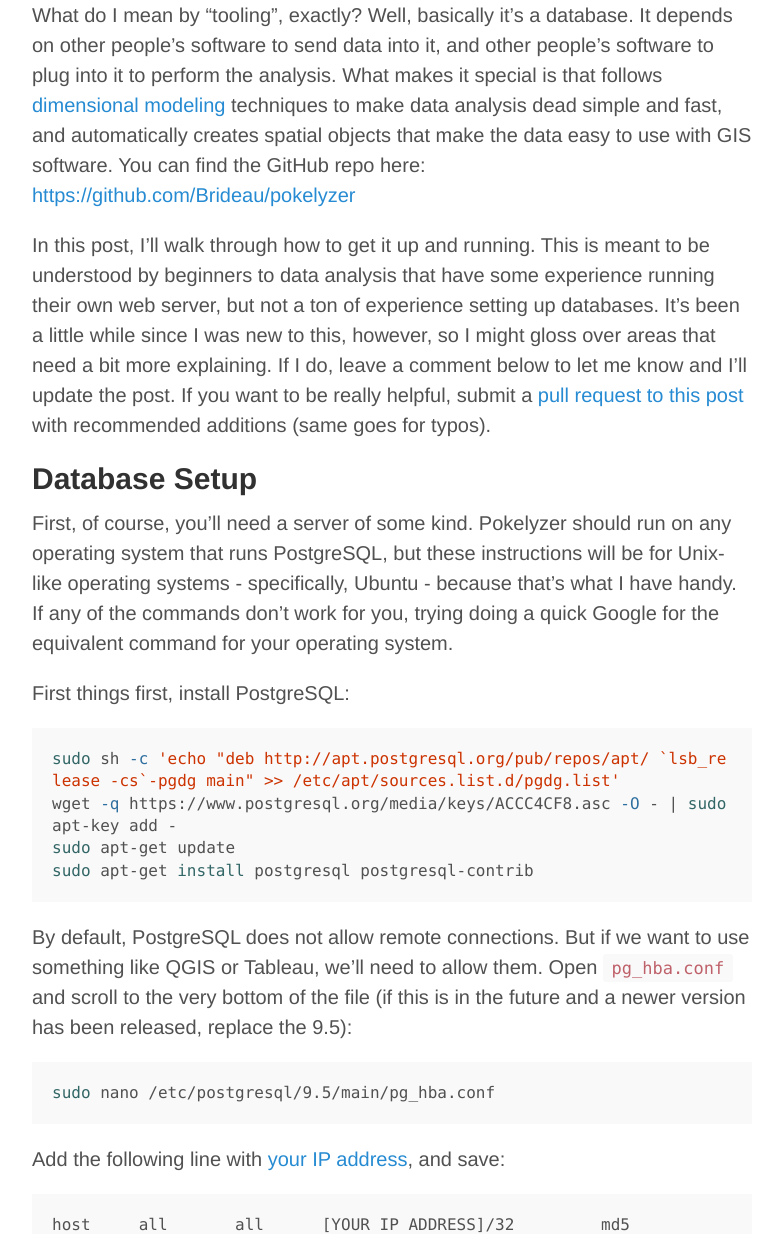
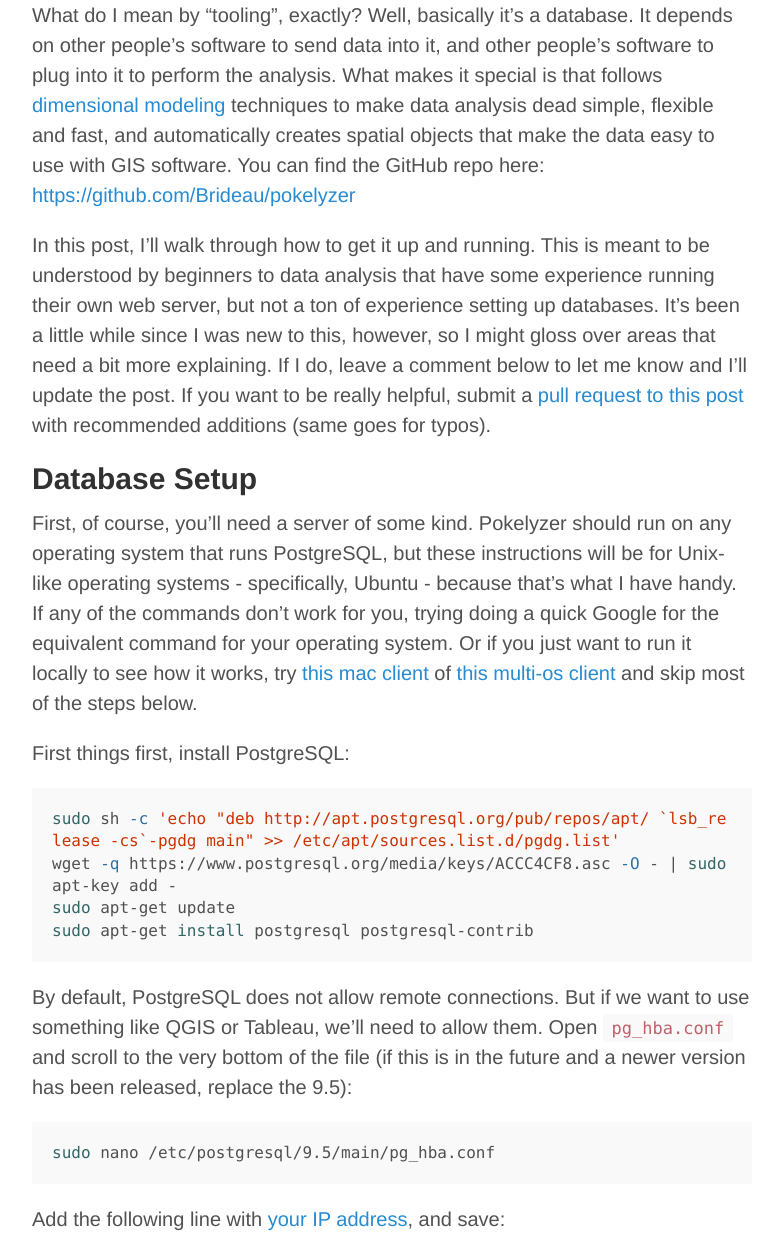
Before and after one commit to Brideau/whackdata, a Jekyll site: the page built from _posts/2016-07-26-instructions-analyzing-pokemon-go-data.md, in a window 1280 px wide and 1400 px high, scrolled down 1125 px. Shown: the part 166-1400 px from the top of the window, without its empty margins (248-1030 px from the left). Built offline with Jekyll 4.4.1, drawn with Linux system fonts in a browser that asks for light colours; Markdown is read by kramdown in place of the engine named in the settings; comment, search, counter and statistics services are not loaded.

Commit message:
Added local installation instructions

```diff
--- a/_posts/2016-07-26-instructions-analyzing-pokemon-go-data.md
+++ b/_posts/2016-07-26-instructions-analyzing-pokemon-go-data.md
@@ -16,13 +16,13 @@
 
 ![QGIS Screenshot](http://i.imgur.com/WxzV0pb.png)
 
-What do I mean by "tooling", exactly? Well, basically it's a database. It depends on other people's software to send data into it, and other people's software to plug into it to perform the analysis. What makes it special is that follows [dimensional modeling](https://en.wikipedia.org/wiki/Dimensional_modeling) techniques to make data analysis dead simple and fast, and automatically creates spatial objects that make the data easy to use with GIS software. You can find the GitHub repo here: [https://github.com/Brideau/pokelyzer](https://github.com/Brideau/pokelyzer)
+What do I mean by "tooling", exactly? Well, basically it's a database. It depends on other people's software to send data into it, and other people's software to plug into it to perform the analysis. What makes it special is that follows [dimensional modeling](https://en.wikipedia.org/wiki/Dimensional_modeling) techniques to make data analysis dead simple, flexible and fast, and automatically creates spatial objects that make the data easy to use with GIS software. You can find the GitHub repo here: [https://github.com/Brideau/pokelyzer](https://github.com/Brideau/pokelyzer)
 
 In this post, I'll walk through how to get it up and running. This is meant to be understood by beginners to data analysis that have some experience running their own web server, but not a ton of experience setting up databases. It's been a little while since I was new to this, however, so I might gloss over areas that need a bit more explaining. If I do, leave a comment below to let me know and I'll update the post. If you want to be really helpful, submit a [pull request to this post](https://github.com/Brideau/whackdata/blob/gh-pages/_posts/2016-07-26-instructions-analyzing-pokemon-go-data.md) with recommended additions (same goes for typos).
 
 ## Database Setup
 
-First, of course, you'll need a server of some kind. Pokelyzer should run on any operating system that runs PostgreSQL, but these instructions will be for Unix-like operating systems - specifically, Ubuntu - because that's what I have handy. If any of the commands don't work for you, trying doing a quick Google for the equivalent command for your operating system.
+First, of course, you'll need a server of some kind. Pokelyzer should run on any operating system that runs PostgreSQL, but these instructions will be for Unix-like operating systems - specifically, Ubuntu - because that's what I have handy. If any of the commands don't work for you, trying doing a quick Google for the equivalent command for your operating system. Or if you just want to run it locally to see how it works, try [this mac client](http://postgresapp.com/) of [this multi-os client](http://www.enterprisedb.com/products-services-training/pgdownload) and skip most of the steps below.
 
 First things first, install PostgreSQL:
 
```
